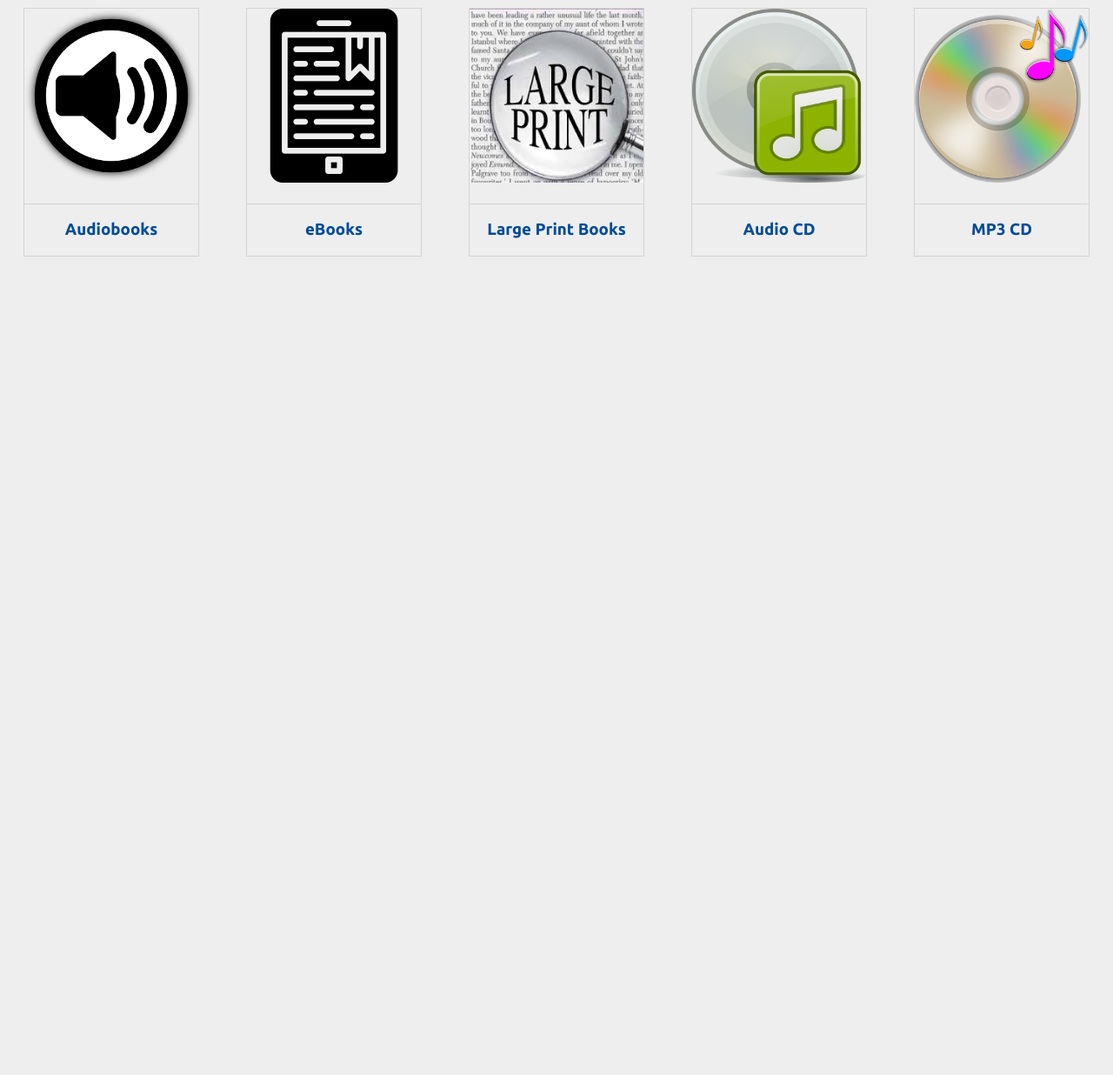
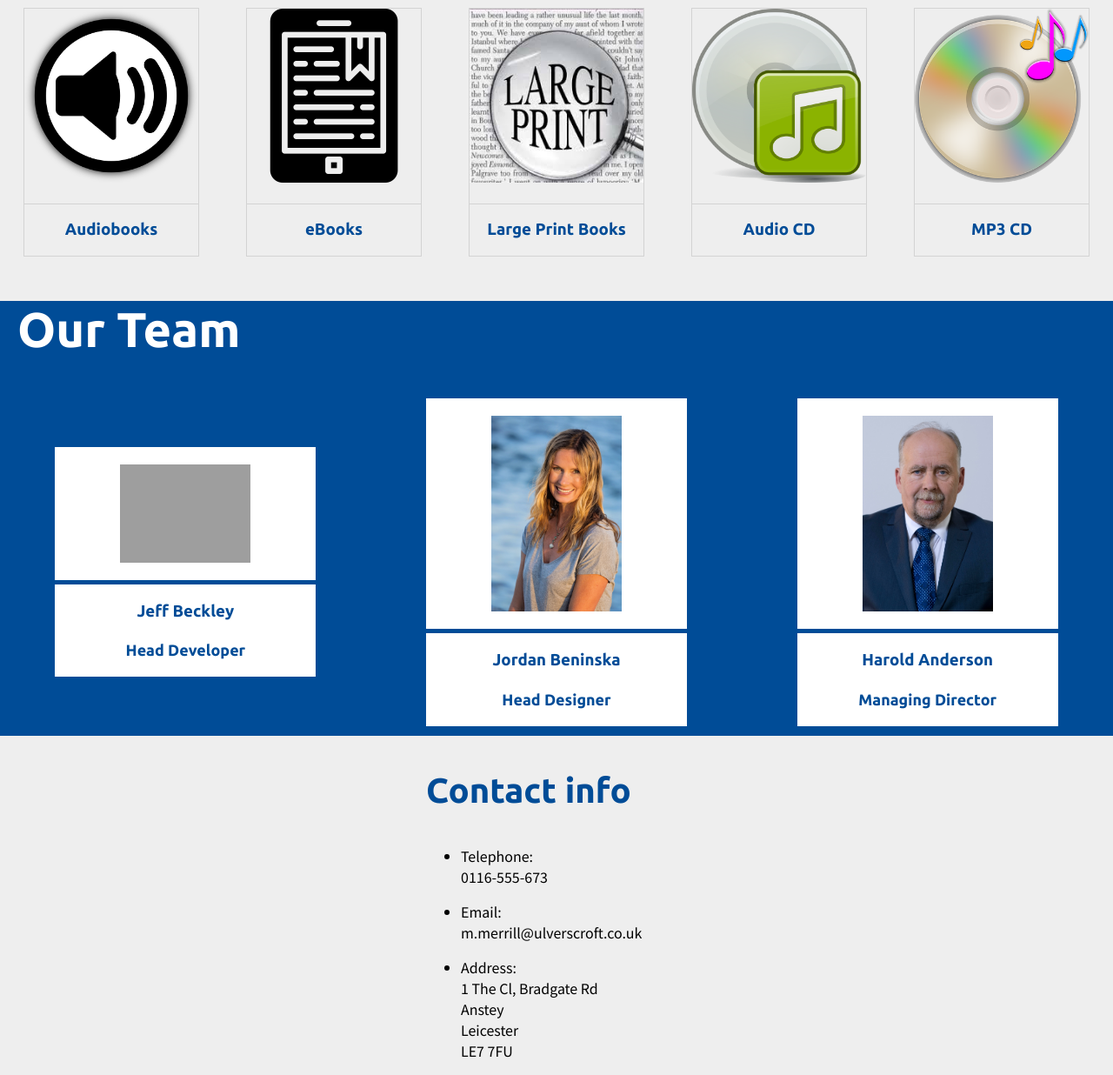
Before and after one commit to JakubBorowski2000/flexbox_business_website, a plain HTML site: page index.html in a window 1280 px wide. Shown: the part 735-1971 px from the top of the page at 87% size. Before the commit the page ends 1035 px from the top, so only its background shows below. Drawn offline with Linux system fonts and the light colour scheme; grey boxes are pictures that could not be loaded.

Commit message:
Finished our team and footer

```diff
--- a/index.html
+++ b/index.html
@@ -59,12 +59,39 @@
        </div>
       </div>
 
+      <div class="ourteam">
+        <h2>Our Team</h2>
+        <div class="teamcontainers">
+          <div class="teamcontainer">
+            <img class="productimage" src="images/person1.jpg" alt="person1">
+            <h3 class="centeredText">Jeff Beckley</h3>
+            <h4 class="centeredText">Head Developer</h4>
+          </div>
+          <div class="teamcontainer">
+            <img class="productimage" src="images/Person2.jfif" alt="person1">
+            <h3 class="centeredText">Jordan Beninska</h3>
+            <h4 class="centeredText">Head Designer</h4>
+          </div>
+          <div class="teamcontainer">
+            <img class="productimage" src="images/person3.jpg" alt="person1">
+            <h3 class="centeredText">Harold Anderson</h3>
+            <h4 class="centeredText">Managing Director</h4>
+          </div>
+        </div>
+      </div>
 
 
     </main>
 
     <footer>
-
+      <div class="center">
+        <h3>Contact info</h3>
+        <ul>
+          <li><p>Telephone: <br> 0116-555-673</p></li>
+          <li><p>Email: <br> m.merrill@ulverscroft.co.uk</p></li>
+          <li><p>Address: <br> 1 The Cl, Bradgate Rd <br> Anstey <br> Leicester <br> LE7 7FU</p></li>
+        </ul>
+      </div>
     </footer>
   </body>
 </html>
--- a/styles.css
+++ b/styles.css
@@ -133,3 +133,49 @@ nav{
     width: 200px;
     height: 200px;
 }
+
+
+
+.ourteam{
+    width: 100%;
+    height: 500px;
+    margin-bottom: 30px;
+    background-color: #004C97;
+}
+.ourteam h2{
+    margin-left: 20px;
+    color: white;
+    font-size: 3.5rem;
+}
+.teamcontainers{
+    display: flex;
+    justify-content: space-around;
+    align-items: center;
+}
+.teamcontainers .teamcontainer{
+    width: 300px;
+    height: auto;
+    background-color: white;
+}
+.teamcontainer img{
+    display: block;
+    width: 150px;
+    height: auto;
+    margin: 20px auto;
+}
+.teamcontainer h3{
+    padding-top: 20px;
+    border-top: 5px solid #004C97;
+}
+.teamcontainer h4{
+    margin-bottom: 20px;
+}
+
+
+footer .center{
+    width: 300px;
+    margin: 0 auto;
+}
+footer h3{
+    font-size: 2.5rem;
+}
```
Also changed, not shown: images/Person2.jfif (added), images/person3.jpg (added), 1 other file.
